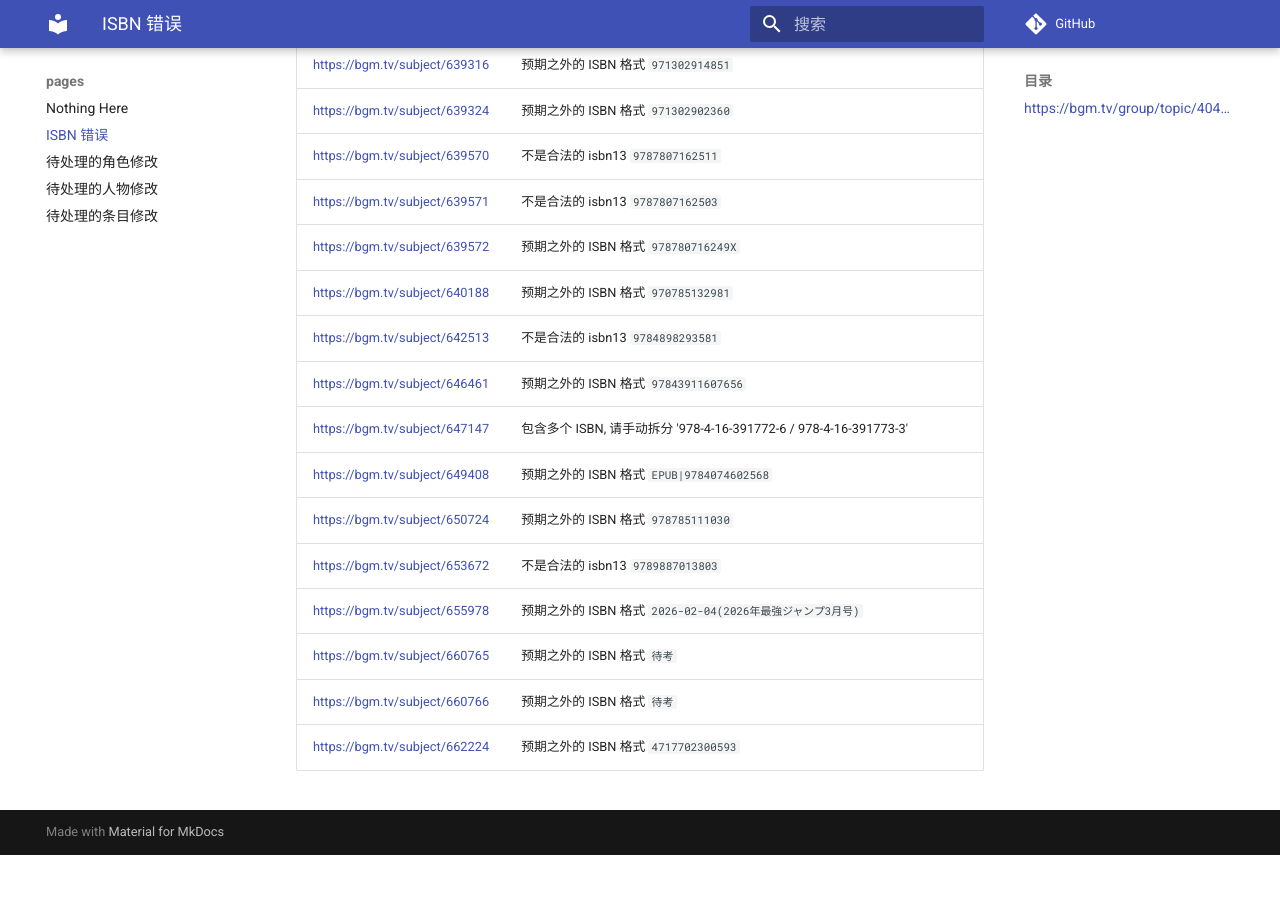
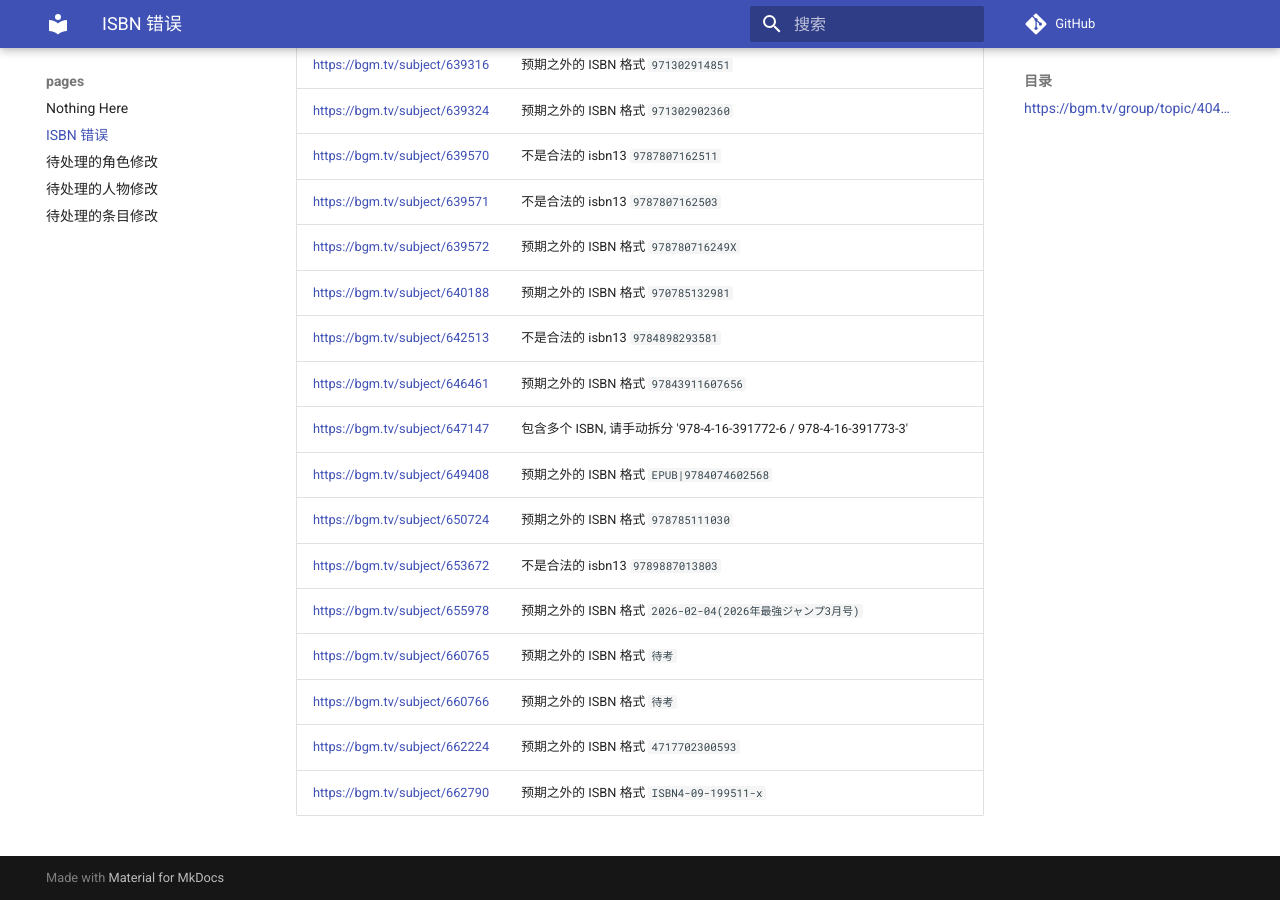
Before and after one commit to trim21/bangumi-pages, an MkDocs documentation site: the page built from docs/isbn.md, in a window 1280 px wide and 900 px high, scrolled down 10890 px. Built offline with MkDocs 1.6.1 and Material for MkDocs 9.7.7, drawn with Linux system fonts in a browser that asks for light colours; comment, search, counter and statistics services are not loaded; before the commit the page ends 11745 px from its top, so only the background shows below that; part of the change alters nothing that is shown.

Commit message:
update isbn.md

```diff
--- a/docs/isbn.md
+++ b/docs/isbn.md
@@ -1,7 +1,7 @@
 # ISBN 错误
 ## <https://bgm.tv/group/topic/404801>
 
-total 249
+total 250
 
 | url | error |
 | --- |  ---  |
@@ -254,3 +254,4 @@ total 249
 | <https://bgm.tv/subject/660765> | 预期之外的 ISBN 格式 `待考` |
 | <https://bgm.tv/subject/660766> | 预期之外的 ISBN 格式 `待考` |
 | <https://bgm.tv/subject/662224> | 预期之外的 ISBN 格式 `4717702300593` |
+| <https://bgm.tv/subject/662790> | 预期之外的 ISBN 格式 `ISBN4-09-199511-x` |
```
